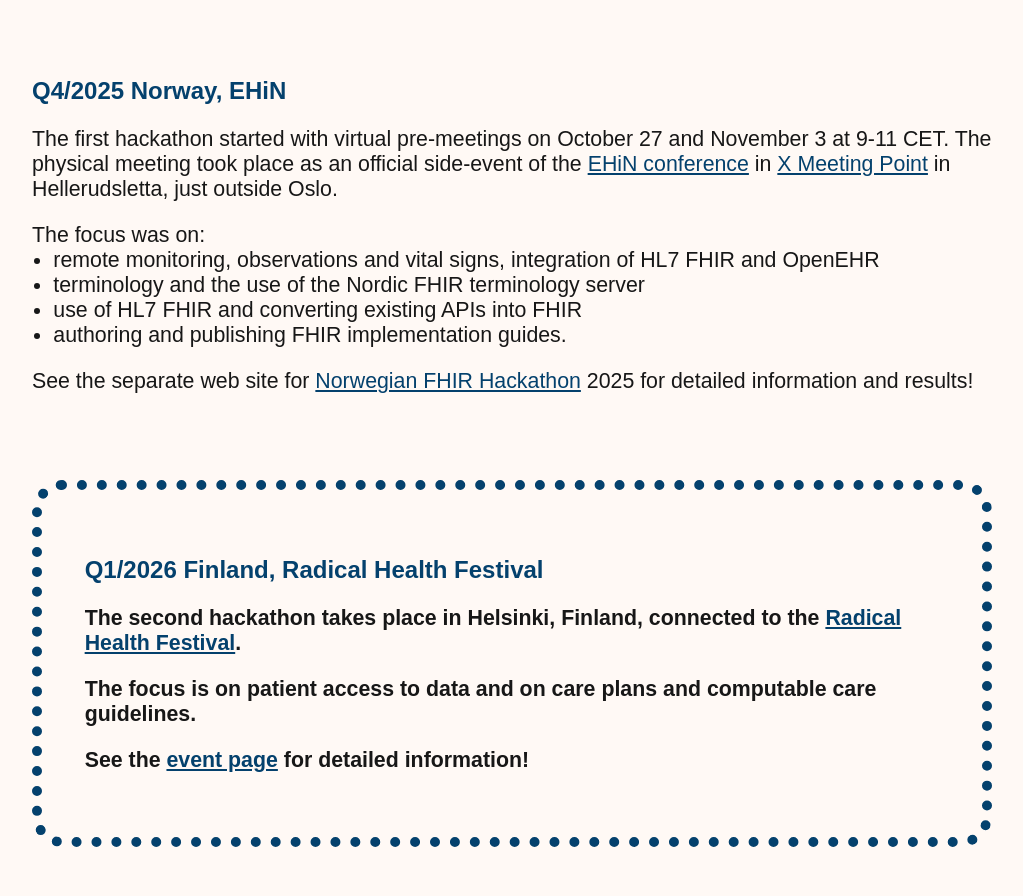
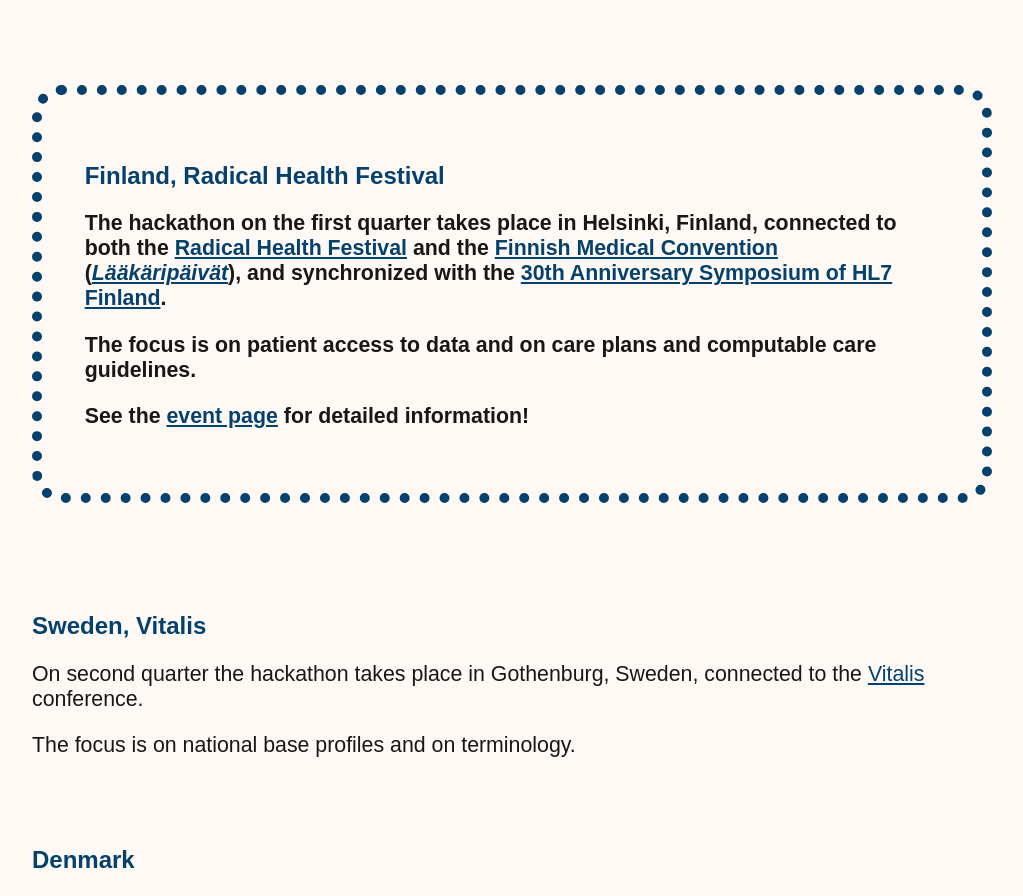
Before and after one commit to mrinnetmaki/nordic-health-data-hackathon-series, a Next.js app: page / in a window 1280 px wide. Shown: the part 1880-2776 px from the top of the page, without its empty margins (128-1151 px from the left). Built offline with nearby package versions, Linux system fonts and the light colour scheme.

Commit message:
Serve the page in /hackathon/2026
Let's keep yearly editions of the page.
We could have a version for 2025 too, but perhaps that is not necessary?

```diff
--- a/app/track-care-plans-1/page.js
+++ b/app/finland-track-care-plans/page.js
@@ -1,4 +1,4 @@
-import FinnishHealthDataHackathonHeader from "../q1-2026-finland/header";
+import FinnishHealthDataHackathonHeader from "../finland/header";
 
 export const metadata = {
   title: "Finnish Health Data Hackathons",
--- a/app/track-patient-access-1/page.js
+++ b/app/finland-track-patient-access/page.js
@@ -1,5 +1,5 @@
 import Link from "next/link";
-import FinnishHealthDataHackathonHeader from "../q1-2026-finland/header";
+import FinnishHealthDataHackathonHeader from "../finland/header";
 
 export const metadata = {
   title: "Patient Access Track of the Finnish Health Data Hackathons",
@@ -161,8 +161,7 @@
         </p>
         <p><strong>Please be careful not to edit information entered by others.</strong></p>
         <p>
-          Note that you also need to <Link
-          href="https://fhir.fi/hackathon/q1-2026-finland#participate">register to the
+          Note that you also need to <Link href="/finland#participate">register to the
           hackathon</Link> separately.
         </p>
       </section>
--- a/app/q1-2026-finland/page.js
+++ b/app/finland/page.js
@@ -91,7 +91,7 @@
             There are several initiatives working on patient access to health data, both in Finland
             and internationally.
           </p>
-          <Link href="/track-patient-access-1">See details!</Link>
+          <Link href="/finland-track-patient-access">See details!</Link>
         </section>
         <section id="care-plans">
           <a href="#care-plans"><h3>Care Plans and Clinical Reasoning</h3></a>
@@ -99,7 +99,7 @@
             Several participants have an interest to work on structured care plans, clinical
             decision support, computable care guidelines, and related terminologies.
           </p>
-          <Link href="/track-care-plans-1">See details!</Link>
+          <Link href="/finland-track-care-plans">See details!</Link>
         </section>
         <section id="more-tracks">
           <a href="#more-tracks"><h3>More Tracks?</h3></a>
--- a/app/globals.css
+++ b/app/globals.css
@@ -235,6 +235,26 @@
   margin-top: 0;
 }
 
+#organizers ul {
+  list-style: none;
+  margin: 0;
+  padding: 0;
+}
+
+#organizers li {
+  display: inline-block;
+  margin: 0 2.1em 0 0;
+  padding: 0;
+}
+
+#organizers li:last-of-type {
+  margin-right: 0;
+}
+
+#organizers img {
+  height: 3em;
+}
+
 
 @media (prefers-color-scheme: dark) {
   html {
--- a/app/page.js
+++ b/app/page.js
@@ -11,8 +11,8 @@
       <nav>
         <li className="home"><Link href="/">Home</Link></li>
         <li><Link href="/#background">Background</Link></li>
-        <li><Link href="/#schedule">Schedule</Link></li>
-        <li><Link href="/#participate">Participate</Link></li>
+        <li><Link href="/#events">Events</Link></li>
+        <li><Link href="/#organizers">Organizers</Link></li>
       </nav>
     </header>
   );
@@ -49,50 +49,30 @@
           connection with relevant industry events.
         </p>
       </section>
-      <section id="schedule">
-        <a href="#schedule"><h2>Sched&shy;ule</h2></a>
-        <article id="q4-2025-norway">
-          <a href="#q4-2025-norway"><h3>Q4/2025 Norway, EHiN</h3></a>
+      <section id="events">
+        <a href="#events"><h2>Sched&shy;ule</h2></a>
+        <article id="finland" className="highlight">
+          <a href="#finland"><h3>Finland, Radical Health Festival</h3></a>
           <p>
-            The first hackathon started with virtual pre-meetings on <time dateTime="2025-10-27"
-            >October 27</time> and <time dateTime="2025-11-03">November 3</time> at <time
-            dateTime="09:00+01:00">9-11 CET</time>. The physical meeting took place as an official
-            side-event of the <a href="https://ehin.no/">EHiN conference</a> in <a
-            href="https://xmeetingpoint.no/en/">X Meeting Point</a> in Hellerudsletta, just outside
-            Oslo.
-          </p>
-          <p>The focus was on:</p>
-          <ul>
-            <li>
-              remote monitoring, observations and vital signs, integration of HL7 FHIR and OpenEHR
-            </li>
-            <li>terminology and the use of the Nordic FHIR terminology server</li>
-            <li>use of HL7 FHIR and converting existing APIs into FHIR</li>
-            <li>authoring and publishing FHIR implementation guides.</li>
-          </ul>
-          <p>
-            See the separate web site for <a
-            href="https://hl7norway.github.io/FHIR-hackathon-2025/currentbuild/index.html"
-            >Norwegian FHIR Hackathon</a> 2025 for detailed information and results!
-          </p>
-        </article>
-        <article id="q1-2026-finland" className="highlight">
-          <a href="#q1-2026-finland"><h3>Q1/2026 Finland, Radical Health Festival</h3></a>
-          <p>
-            The second hackathon takes place in Helsinki, Finland, connected to the <a
-            href="https://radicalhealthfestival.messukeskus.com/">Radical Health Festival</a>.
+            The hackathon on the first quarter takes place in Helsinki, Finland, connected to both
+            the <a href="https://radicalhealthfestival.messukeskus.com/">Radical Health
+            Festival</a> and the <a href="https://laakaripaivat.messukeskus.com/en/">Finnish
+            Medical Convention</a> (<a href="https://laakaripaivat.fi/"><i lang="fi"
+            >Lääkäripäivät</i></a>), and synchronized with the <a
+            href="https://www.hl7.fi/kokoukset-ja-tapahtumat/hl7-finland-30th-anniversary-symposium/"
+            >30th Anniversary Symposium of HL7 Finland</a>.
           </p>
           <p>
             The focus is on patient access to data and on care plans and computable care
             guidelines.
           </p>
-          <p>See the <Link href="/q1-2026-finland">event page</Link> for detailed information!</p>
+          <p>See the <Link href="/finland">event page</Link> for detailed information!</p>
         </article>
-        <article id="q2-2026-sweden">
-          <a href="#q2-2026-sweden"><h3>Q2/2026 Sweden, Vitalis</h3></a>
+        <article id="sweden">
+          <a href="#sweden"><h3>Sweden, Vitalis</h3></a>
           <p>
-            The third hackathon takes place in Gothenburg, Sweden, connected to the
-            <a href="https://vitalis.nu/">Vitalis</a> conference.
+            On second quarter the hackathon takes place in Gothenburg, Sweden, connected to the <a
+            href="https://vitalis.nu/">Vitalis</a> conference.
           </p>
           <p>The focus is on national base profiles and on terminology.</p>
           {/*
@@ -115,9 +95,12 @@
           </section>
           */}
         </article>
-        <article id="q3-2026-denmark">
-          <a href="#q3-2026-denmark"><h3>Q3/2026 Denmark</h3></a>
-          <p>The details of the fourth hackathon are still to be determined.</p>
+        <article id="denmark">
+          <a href="#denmark"><h3>Denmark</h3></a>
+          <p>
+            On the third quarter we go to Denmark. The details of the hackathon are still to be
+            determined.
+          </p>
           <p>
             Proposed focus areas are patient summaries, and perhaps other EHDS priority categories.
           </p>
@@ -126,21 +109,57 @@
             href="https://2025.e-sundhedsobservatoriet.dk/">Danish E-Health Observatory</a> event.
           </p>
         </article>
+        <article id="norway">
+          <a href="#norway"><h3>Norway, EHiN</h3></a>
+          <p>
+            On fourth quarter we return to Norway, where the hackathon will be organised as a side
+            event of the <a href="https://ehin.no/">EHiN conference</a>.
+          </p>
+          <p>
+            See also the details and results of the first ever event of the hackathon series that
+            took place as an official side event of the <a href="https://ehin.no/2025/">EHiN
+            conference 2025</a> on the separate web site for <a
+            href="https://hl7norway.github.io/FHIR-hackathon-2025/currentbuild/index.html"
+            >Norwegian FHIR Hackathon 2025</a>!
+          </p>
+        </article>
       </section>
-      <section id="participate">
-        <a href="#participate"><h2>Par&shy;tic&shy;i&shy;pate</h2></a>
-        <p>All hackathon events are open for all and free to join!</p>
-        <p>See the event pages for additional information:</p>
+      <section id="organizers">
+        <a href="#organizers"><h2>Organizers</h2></a>
+        <p>The Nordic Health Data Hackathon series is organized by:</p>
         <ul>
           <li>
-            <a
-              href="https://hl7norway.github.io/FHIR-hackathon-2025/currentbuild/index.html"
-            >
-              Q4/2025, Norway
+            <a href="https://hl7.dk/">
+              <picture>
+                <img src={`${process.env.NEXT_PUBLIC_BASE_PATH}/hl7-denmark.png`} alt="HL7 Denmark" />
+              </picture>
             </a>
           </li>
-          <li><Link href="/q1-2026-finland">Q1/2026, Finland</Link></li>
+          <li>
+            <a href="https://www.hl7.fi/">
+            <picture className="large">
+              <img src={`${process.env.NEXT_PUBLIC_BASE_PATH}/hl7-finland.svg`} alt="HL7 Finland" />
+            </picture>
+          </a>
+          </li>
+          <li>
+            <a href="https://www.hl7.no/">
+            <picture>
+              <img src={`${process.env.NEXT_PUBLIC_BASE_PATH}/hl7-norway.png`} alt="HL7 Norway" />
+            </picture>
+          </a>
+          </li>
+          <li>
+            <a href="https://hl7.se/">
+            <picture>
+              <img src={`${process.env.NEXT_PUBLIC_BASE_PATH}/hl7-sweden.png`} alt="HL7 Sweden" />
+            </picture>
+          </a>
+          </li>
         </ul>
+        <p>
+          and made possible by dozens of volunteers!
+        </p>
       </section>
     </main>
   );
```
Also changed, not shown: app/finland/header.js (added, +16 -0 lines), app/q1-2026-finland/header.js (deleted, +0 -16 lines), 1 other file (tests, documents, lock files or other folders).
